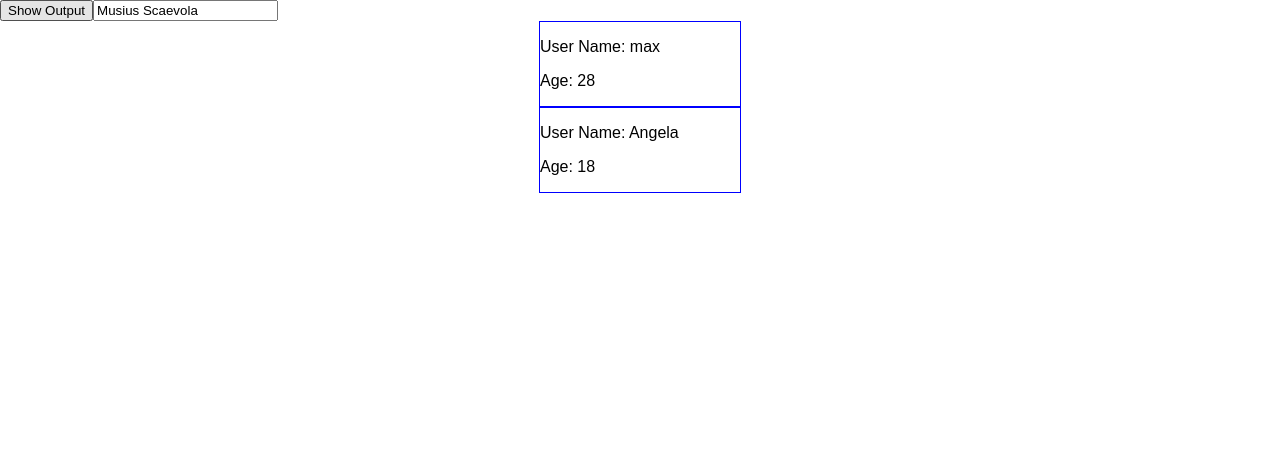
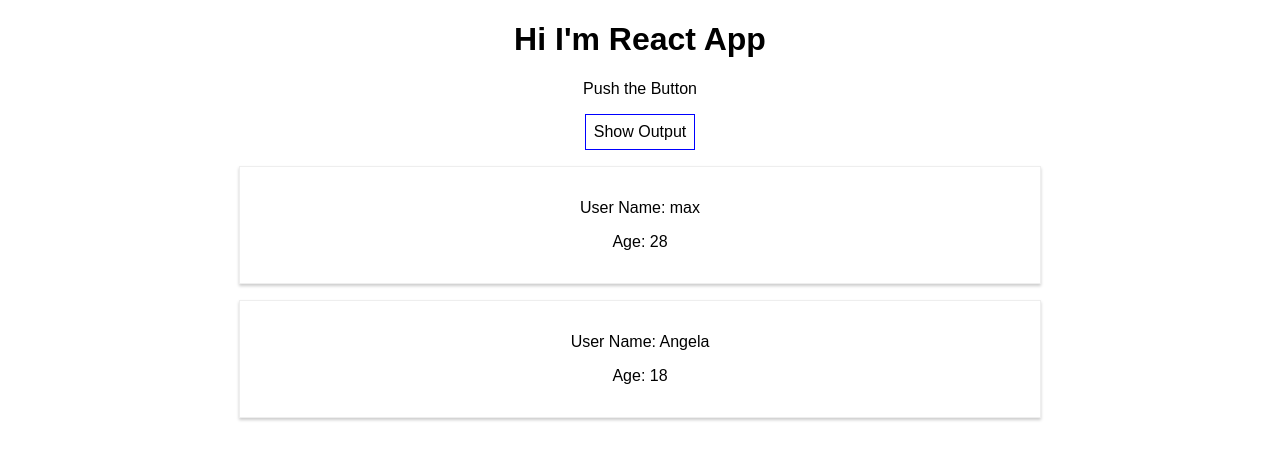
Before and after one commit to KirillSelyukov/react, a React (Create React App) app in the folder react-new-features/: page / in a window 1280 px wide. Both pictures are taken after a click on the button "Show Output". Shown: the top 460 px of the page. Built offline with nearby package versions, Linux system fonts and the light colour scheme.

Commit message:
Rename UserOutput to Person remove Remove UserInput Component Add css for peson and app component

```diff
--- a/react-new-features/src/App.jsx
+++ b/react-new-features/src/App.jsx
@@ -1,8 +1,6 @@
 import React, { Component } from 'react';
-import logo from './logo.svg';
 import './App.css';
-import { UserInput } from '../src/UserInput/UserInput'
-import { UserOutput } from '../src/UserOutput/UserOutput'
+import { Person } from '../src/Person/Person'
 
 class App extends Component {
   state = {
@@ -27,19 +25,28 @@ class App extends Component {
     return this.state.showUserOutput
       ?
       this.state.persons.map((person) => {
-        return <UserOutput userName={person.name} age={person.age} />
+        return <Person userName={person.name} age={person.age} />
       })
       : null;
   }
 
   render() {
+    const style = {
+      backgroundColor: 'white',
+      font: 'inherit',
+      border: '1px solid blue',
+      padding: '8px',
+      cursor: 'pointer'
+    };
+
     return (
-      <div>
-        <button onClick={this.toggleOutputhandler}>Show Output</button>
-        <UserInput changed={this.onChangeHandler} username={this.state.username} ></UserInput>
-
-        {this.showPersons()}
-
+      <div className='App'>
+        <h1>Hi I'm React App</h1>
+        <p>Push the Button</p>
+        <button style={style} onClick={this.toggleOutputhandler}>Show Output</button>
+        <div>
+          {this.showPersons()}
+        </div>
       </div>
     );
   }
--- /dev/null
+++ b/react-new-features/src/Person/Person.css
@@ -0,0 +1,8 @@
+.Person {
+    width: 60%;
+    margin: 16px auto;
+    border: 1px solid #eee;
+    box-shadow: 0 2px 3px #ccc;
+    padding: 16px;
+    text-align: center;
+}
--- /dev/null
+++ b/react-new-features/src/Person/Person.jsx
@@ -0,0 +1,15 @@
+import React from 'react';
+import './Person.css'
+export const Person = (props) => {
+    return (
+        <div className='Person'>
+            <p>
+                User Name: {props.userName}
+            </p>
+            <p>
+                Age: {props.age}
+            </p>
+        </div>
+    );
+
+}
--- a/react-new-features/src/UserOutput/UserOutput.jsx
+++ /dev/null
@@ -1,22 +0,0 @@
-import React, { Component } from 'react';
-
-export const UserOutput = (props) => {
-
-    const style = {
-        paddinx: '2 px',
-        border:'1px solid blue',
-        margin:'auto',
-        width:'200px'
-    }
-    return (
-        <div style={style}>
-            <p>
-                User Name: {props.userName}
-            </p>
-            <p>
-                Age: {props.age}
-            </p>
-        </div>
-    );
-
-}
```
